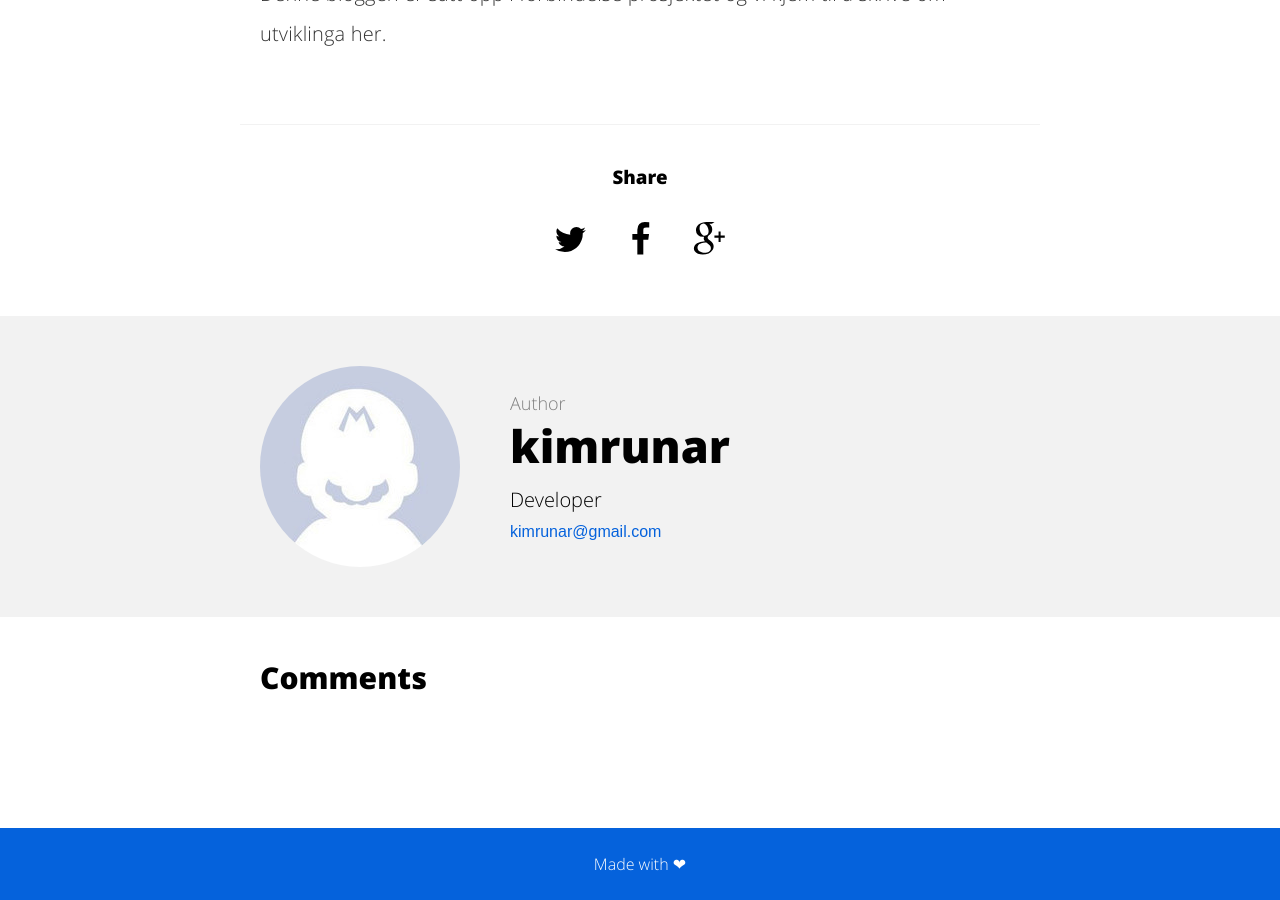
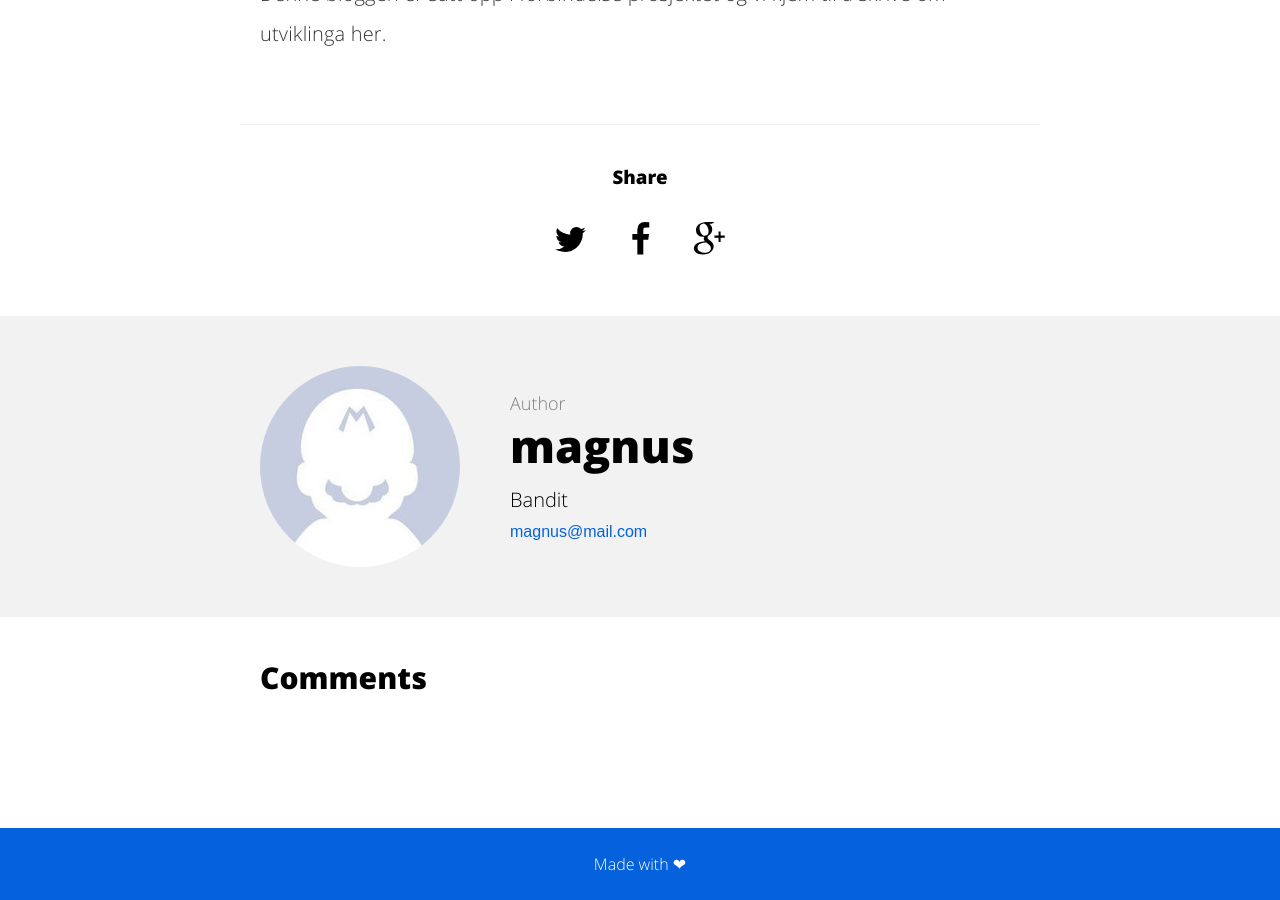
Before and after one commit to Bachelorg20/bachelorg20.github.io, a Jekyll site: the page built from _posts/2017-03-20-teast.md, in a window 1280 px wide and 900 px high, scrolled down 966 px. Built offline with Jekyll 4.4.1, drawn with Linux system fonts in a browser that asks for light colours; comment, search, counter and statistics services are not loaded.

Commit message:
ny magnus

```diff
--- a/_config.yml
+++ b/_config.yml
@@ -6,12 +6,12 @@ url: "https://bachelorg20.github.io" # the base hostname & protocol for your sit
 
 # User settings
 teamname: Bachelor
-username: kimrunar
-user_description: Developer
+username: magnus
+user_description: Bandit
 user_title: Gruppe 20
-email: kimrunar@gmail.com
-twitter_username: kim8heggen
-github_username:  kimrunar
+email: magnus@mail.com
+twitter_username: magnus
+github_username:  magnus-gudmestad
 gplus_username:  lorem_ipsum
 disqus_username: lorem_ipsum
 
```
Also changed, not shown: _posts/2017-03-20-teast.md (+2 -2 lines).
